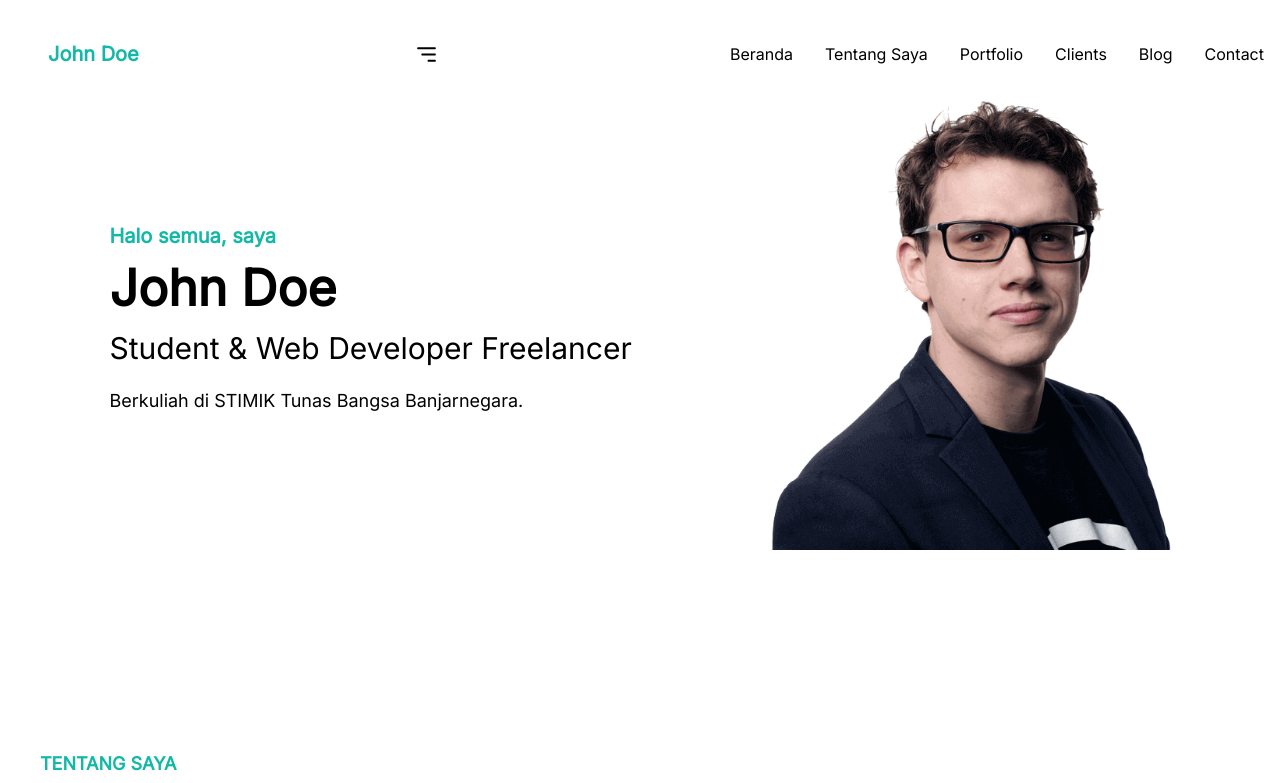
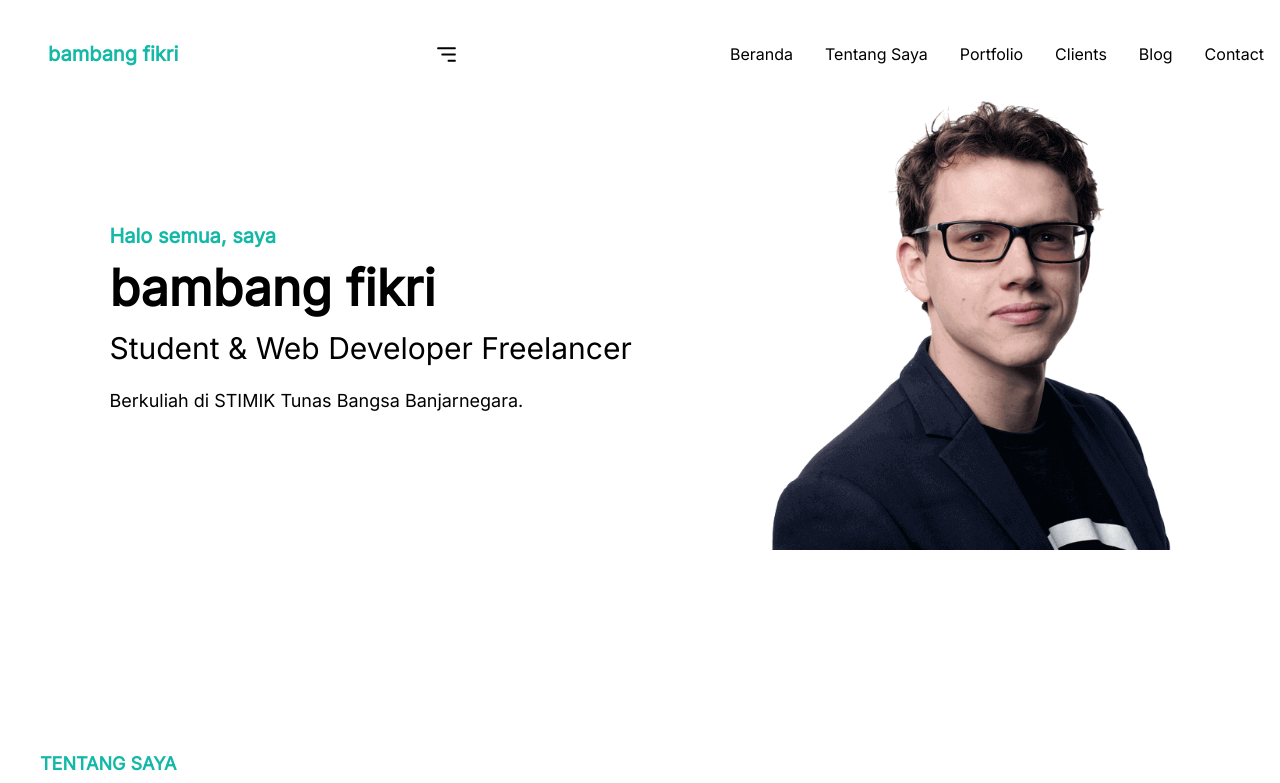
Before and after one commit to bangfikri14/bangfikri14.github.io, a plain HTML site: page index.html in a window 1280 px wide. Shown: the top 783 px of the page. Drawn offline with nearby package versions, Linux system fonts and the light colour scheme.

Commit message:
Update index.html

```diff
--- a/index.html
+++ b/index.html
@@ -20,7 +20,7 @@
 </head>
 <body id="body">
     <nav class="w-full fixed top-0 left-0 right-0 flex justify-between items-center bg-white mx-0 lg:mx-6 lg:m-6 p-4 lg:px-6">
-        <h3 class="text-teal-500 font-bold text-xl">John Doe</h3>
+        <h3 class="text-teal-500 font-bold text-xl">bambang fikri</h3>
         <img src="img/hamburger.svg" alt="hamburger menu" class="w-[25px] h-[25px] pointer" type="button" onclick="hamburger()">
         <div id="nav-menu" class="hidden absolute top-[70px] lg:static lg:flex bg-white lg:bg-none">
             <a href="index.html" class="mx-4 hover:text-teal-500">Beranda</a>
@@ -34,7 +34,7 @@
     <section id="hero" class="flex flex-col lg:flex-row lg:justify-around py-[50px] px-[20px] lg:py-[100px] lg:px-[40px] mt-8 lg:mt-0 items-center">
         <div class="">
             <h4 class="font-bold text-[15px] lg:text-[20px] text-teal-500">Halo semua, saya</h4>
-            <h1 class="font-bold text-[30px] lg:text-[50px]">John Doe</h1>
+            <h1 class="font-bold text-[30px] lg:text-[50px]">bambang fikri</h1>
             <h3 class="text-[15px] lg:text-[30px] font-base">Student & Web Developer Freelancer</h3>
             <p class="text-[13px] lg:text-[18px] my-2 lg:my-4">Berkuliah di STIMIK Tunas Bangsa Banjarnegara.</p>
         </div>
@@ -213,11 +213,11 @@
     <footer id="footer" class="flex flex-col bg-slate-800 text-white py-8 px-10">
         <div class="flex flex-col lg:flex-row items-start text-lg">
             <div class="lg:mr-[140px] mb-6 lg:mb-0">
-                <h1 class="font-bold text-xl lg:text-2xl">John Doe</h1>
+                <h1 class="font-bold text-xl lg:text-2xl">bambang fikri</h1>
                 <h2 class="font-bold text-[14px] lg:text-[16px]">Hubungi kami</h2>
                 <p class="text-xs lg:text-sm my-1">
-                    johndoe@gmail.com <br>
-                    Jl Banjarcahyana 9
+                    fikrisetiawan140102@gmail.com <br>
+                    Jl Argasoka
                 </p>
             </div>
             <div class="lg:mr-[140px] mb-4 lg:mb-0">
@@ -258,7 +258,7 @@
                     <img src="img/youtube.svg" alt="linkedin" class="">
                 </a>
             </div>
-            <p class="text-xs text-gray-200">Made with ❤️ by <span class="text-teal-500">John Doe</span> use <span class="text-blue-300">Tailwind CSS</span></p>
+            <p class="text-xs text-gray-200">Made with ❤️ by <span class="text-teal-500">bambang fikri</span> use <span class="text-blue-300">Tailwind CSS</span></p>
         </div>
     </footer>
 
```
